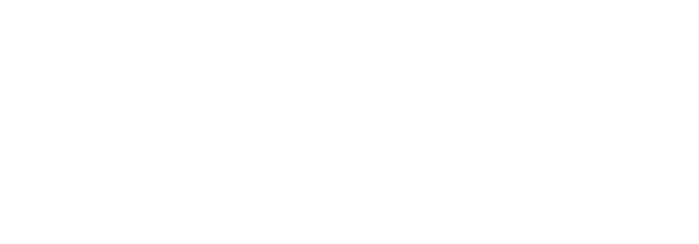
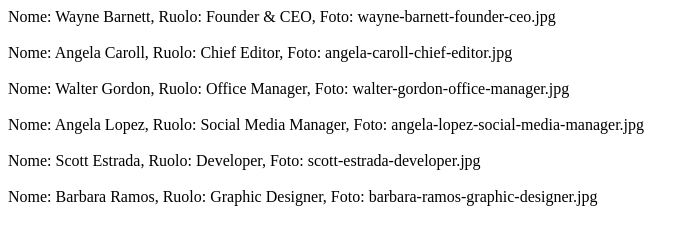
Before and after one commit to DZZT2004/js-our-team, a plain HTML site: page index.html in a window 1280 px wide. Shown: the whole page, without its empty margins (0-699 px from the left). Drawn offline with Linux system fonts and the light colour scheme.

Commit message:
Milestone 2

```diff
--- a/index.html
+++ b/index.html
@@ -9,6 +9,8 @@
     <script src="script.js" defer></script>
 </head>
 <body>
+    <div id="contenitore">
 
+    </div>
 </body>
 </html>
--- a/script.js
+++ b/script.js
@@ -31,6 +31,12 @@ const membri = [
     },
 ]
 
+const container = document.getElementById("contenitore");
+
 membri.forEach(element => {
     console.log("Nome: "+element.name+" Ruolo: "+element.role+" Foto: "+element.photo);
 })
+
+membri.forEach(element => {
+    container.innerHTML += "Nome: "+element.name+", Ruolo: "+element.role+", Foto: "+element.photo+"<br><br>";
+})
```
